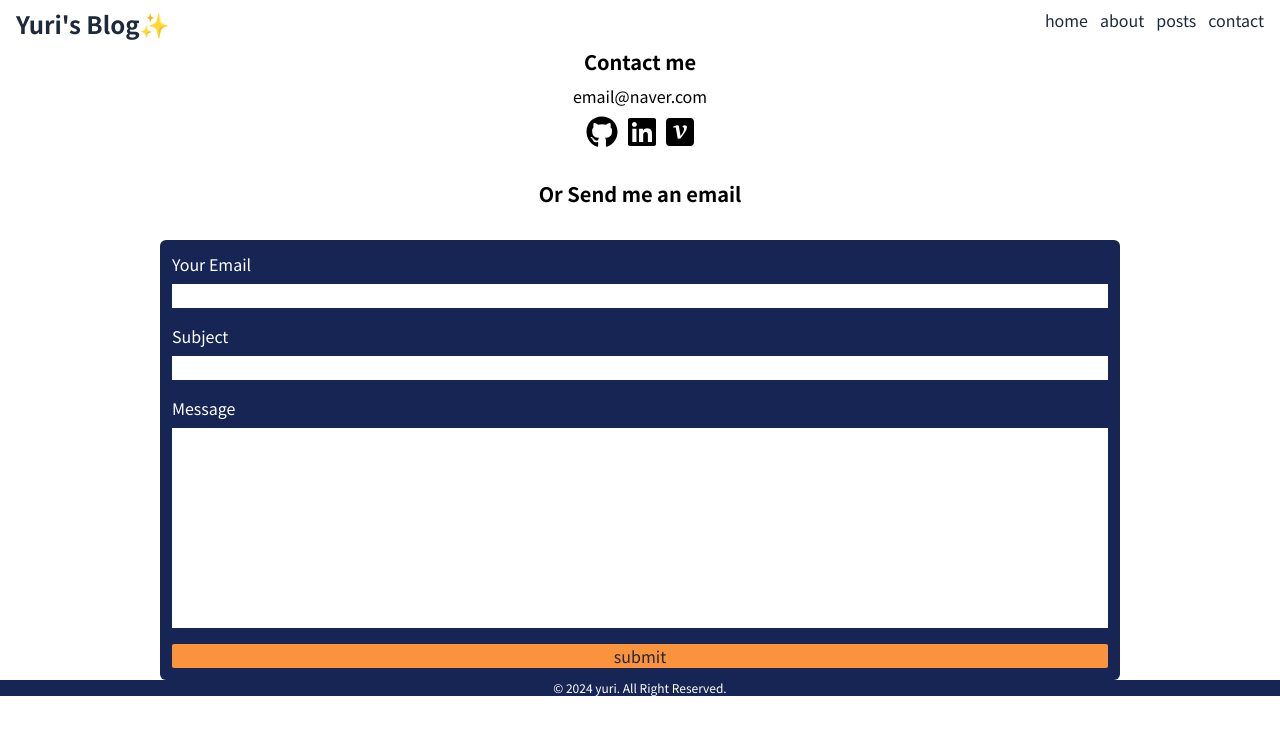
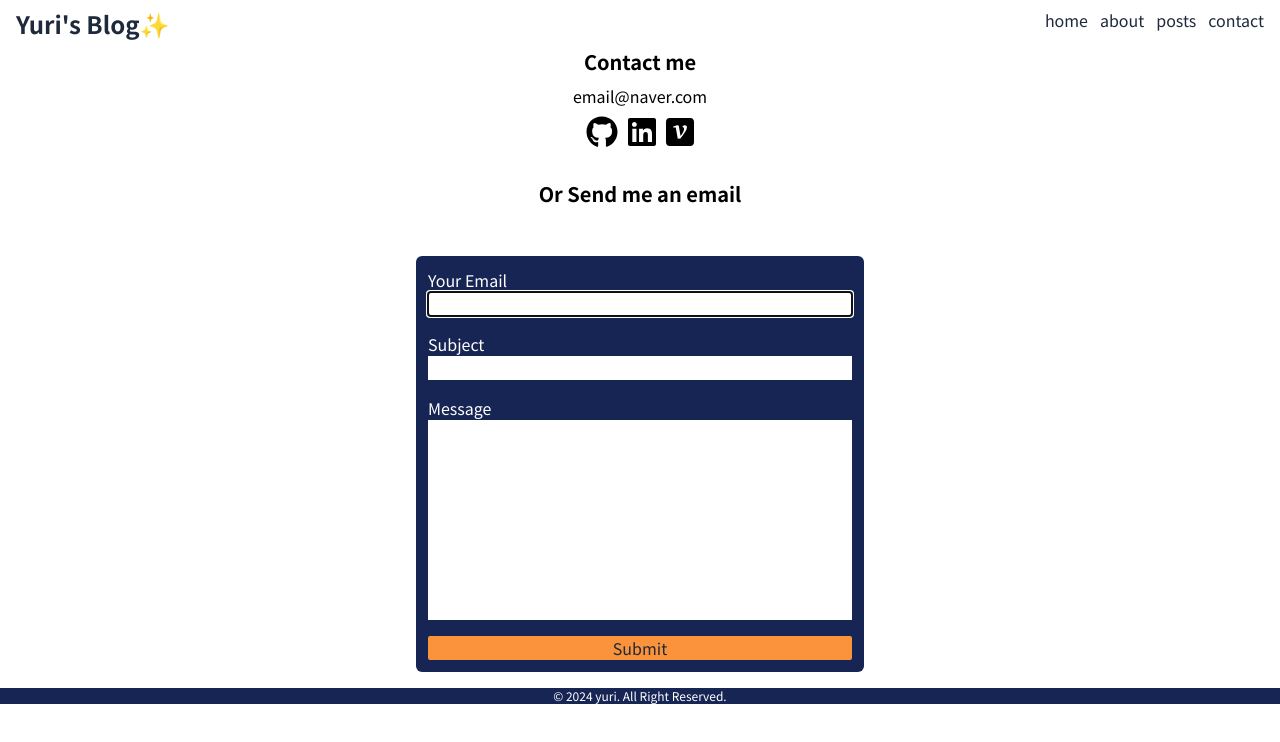
Before and after one commit to yulllna/next_blog, a Next.js app: page /contact in a window 1280 px wide. Shown: the top 742 px of the page. Built offline with nearby package versions, Linux system fonts and the light colour scheme.

Commit message:
nodemailer 적용

```diff
--- a/package.json
+++ b/package.json
@@ -18,7 +18,8 @@
     "react-markdown": "^9.0.1",
     "react-multi-carousel": "^2.8.5",
     "react-syntax-highlighter": "^15.5.0",
-    "remark-gfm": "^4.0.0"
+    "remark-gfm": "^4.0.0",
+    "yup": "^1.4.0"
   },
   "devDependencies": {
     "@tailwindcss/typography": "^0.5.12",
--- /dev/null
+++ b/src/app/api/contact/route.ts
@@ -0,0 +1,26 @@
+import { sendEmail } from '@/service/email';
+import * as yup from 'yup';
+
+const bodySchema = yup.object().shape({
+    from: yup.string().email().required(),
+    subject: yup.string().required(),
+    message: yup.string().required()
+})
+
+export async function POST(req: Request) {
+    const body = await req.json();
+    console.log(body)
+    console.log(bodySchema.isValidSync(body))
+    if (!bodySchema.isValidSync(body)) {
+        return new Response(JSON.stringify({message: '메일 전송에 실패함!'}), {status: 400});
+    }
+    return sendEmail(body)
+    .then(() => new Response(JSON.stringify(
+        {message: '메일을 성공적으로 보냈음'}),
+        {status: 200}))
+    .catch(error => {
+        console.error(error)
+        return new Response(JSON.stringify({message: '메일 전송에 실패함!'}),{status: 500});
+    })
+
+  }
--- a/src/app/contact/page.tsx
+++ b/src/app/contact/page.tsx
@@ -1,4 +1,5 @@
 'use client'
+import ContactForm from '@/components/ContactForm';
 import React, {useState} from 'react';
 import { FaGithub } from "react-icons/fa";
 import { FaLinkedin } from "react-icons/fa";
@@ -7,7 +8,7 @@ import { SiVelog } from "react-icons/si";
 // import { SendMailParam, mailSender } from '../../config/nodemailer'
 
 const ContactPage: React.FC = () => {
-    const inputStyle = 'px-1 mb-4 text-gray-800'
+    // const inputStyle = 'px-1 mb-4 text-gray-800'
 
     const [email, setEmail] = useState('');
     const [subject, setSubject] = useState('');
@@ -62,7 +63,7 @@ const ContactPage: React.FC = () => {
                 </div>
                 <p className='font-bold text-xl py-8'>Or Send me an email</p>
             </div>
-            <form id="mailForm" className='bg-blue-950 w-9/12 rounded-md text-white flex flex-col p-3 mx-auto' onSubmit={handleSubmit}>
+            {/* <form id="mailForm" className='bg-blue-950 w-9/12 rounded-md text-white flex flex-col p-3 mx-auto' onSubmit={handleSubmit}>
                 <label htmlFor="email" className='pb-2'>Your Email</label>
                 <input type="email" id='email' className={inputStyle} value={email} onChange={handleEmailChange} />
                 <label htmlFor="subject" className='pb-2'>Subject</label>
@@ -70,7 +71,8 @@ const ContactPage: React.FC = () => {
                 <label htmlFor="message" className='pb-2'>Message</label>
                 <textarea name="message" id="message" className={`${inputStyle} resize-none h-[200px]`} value={message} onChange={handleMessageChange}></textarea>
                 <button type="submit" form="mailForm" className='bg-orange-400 text-gray-800 rounded-sm'>submit</button>
-            </form>
+            </form> */}
+            <ContactForm />
         </div>
     );
 };
--- /dev/null
+++ b/src/components/Banner.tsx
@@ -0,0 +1,19 @@
+
+import React from 'react';
+
+export type BannerData = {
+    message: string;
+    state: 'success' | 'error';
+}
+
+const Banner = ({banner: {message, state}}: {banner: BannerData}) => {
+    const isSuccess = state === 'success';
+    const icon = isSuccess ? '✅' : '🔥';
+    return (
+        <p className={`p-2 rounded-xl w-full text-center ${isSuccess ? 'bg-green-300': 'bg-red-300'}`}>
+            {`${icon} ${message}`}
+        </p>
+    );
+};
+
+export default Banner;
--- /dev/null
+++ b/src/components/ContactForm.tsx
@@ -0,0 +1,70 @@
+'use client'
+import { sendContactEmail } from '@/service/contact';
+import React, {ChangeEvent, FormEvent, useState} from 'react';
+import Banner, {BannerData} from './Banner'
+
+type Form = {
+    from: string;
+    subject: string;
+    message: string;
+};
+
+const DEFAULT_DATA = {
+    from: '',
+    subject: '',
+    message: ''
+}
+
+const ContactForm = () => {
+    const [form, setForm] = useState<Form>(DEFAULT_DATA);
+
+    const [banner, setBanner] = useState<BannerData | null>(null);
+
+    const INPUT_STYLE = 'px-1 mb-4 text-gray-800'
+
+    //HTML Input Element에서 발생하는 change 이벤트
+    const onChange = (e: ChangeEvent<HTMLInputElement | HTMLTextAreaElement>) => {
+        const { name, value } = e.target;
+        setForm(prev => ({...prev, [name]: value}))
+    }
+
+    const onSubmit = (e: FormEvent<HTMLFormElement>) => {
+        // 페이지가 다시 로딩되지 않도록 방지
+        e.preventDefault();
+
+        sendContactEmail(form)
+        .then(() => {
+            setBanner({message: '메일을 성공적으로 발송했습니다.', state: 'success'});
+            setForm(DEFAULT_DATA);
+        })
+        .catch(() => {
+            setBanner({message: '메일 전송을 실패했습니다.', state: 'error'});
+        })
+        .finally(() => {
+            setTimeout(() => {
+                setBanner(null)
+            }, 2000);
+        })
+
+    }
+
+    return (
+        <section className='w-full max-w-md mx-auto'>
+            { banner && <Banner banner={banner}  /> }
+            <form onSubmit={onSubmit} className='bg-blue-950 w-full  rounded-md text-white flex flex-col p-3 my-4'>
+                <label htmlFor='from'>Your Email</label>
+                <input type="email" id='from' className={INPUT_STYLE} name='from' required autoFocus value={form.from} onChange={onChange} />
+
+                <label htmlFor='subject'>Subject</label>
+                <input type="text" id='subject' className={INPUT_STYLE} name='subject' required value={form.subject} onChange={onChange} />
+
+                <label htmlFor='message'>Message</label>
+                <textarea rows={10} id='message' className={`${INPUT_STYLE} resize-none h-[200px]`} name='message' required value={form.message} onChange={onChange} />
+
+                <button className='bg-orange-400 text-gray-800 rounded-sm  hover:bg-orange-500'>Submit</button>
+            </form>
+        </section>
+    );
+};
+
+export default ContactForm;
--- /dev/null
+++ b/src/service/contact.ts
@@ -0,0 +1,18 @@
+import { EmailData } from './email'
+
+export async function sendContactEmail(email: EmailData) {
+    // api라우트에 이메일 전송을 위한 요청을 보냄
+    const response =  await fetch('./api/contact', {
+        method: 'POST',
+        body: JSON.stringify(email),
+        headers: {
+            'Content-Type': 'application/json',
+        }
+    });
+
+    const data = await response.json();
+    if(!response.ok) {
+        throw new Error(data.message || '서버 요청에 실패함 😔')
+    }
+    return data;
+};
--- /dev/null
+++ b/src/service/email.ts
@@ -0,0 +1,34 @@
+import nodemailer from 'nodemailer'
+
+export type EmailData = {
+    from: string;
+    subject: string;
+    message: string;
+};
+const email = process.env.NEXT_PUBLIC_EMAIL;
+const pass = process.env.NEXT_PUBLIC_PASSWORD;
+
+const transporter = nodemailer.createTransport({
+    port: 465,
+    host: 'smtp.gmail.com',
+    secure: true,
+    auth: {
+        user: email,
+        pass: pass
+    }
+});
+
+export async function sendEmail({ subject, from, message }: EmailData) {
+    const mailData = {
+        to: email,
+        subject: `[BLOG] ${subject}`,
+        from,
+        html: `
+            <h1>${subject}</h1>
+            <div>${message}</div>
+            <br/>
+            <p>보낸사람: ${from}</p>
+        `
+    }
+    return transporter.sendMail(mailData);
+}
```
Also changed, not shown: 1 other file (tests, documents, lock files or other folders).
